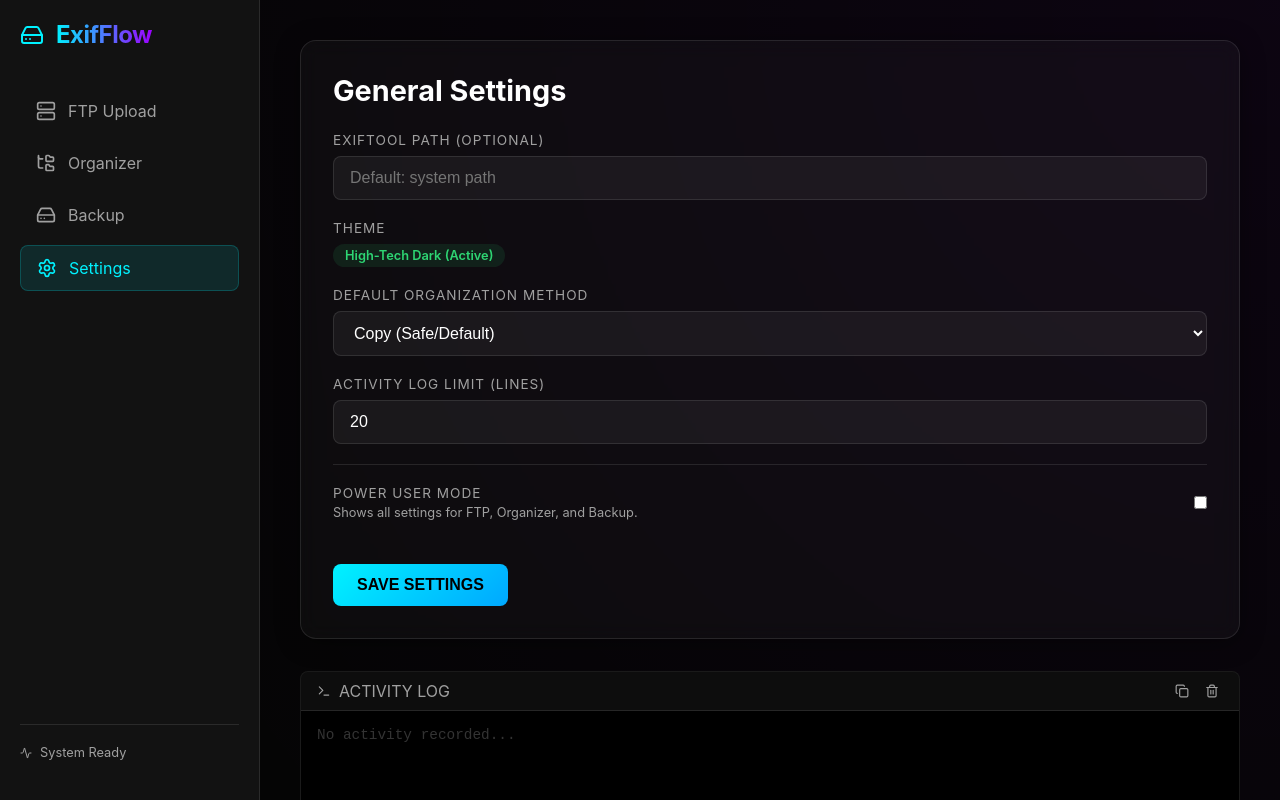
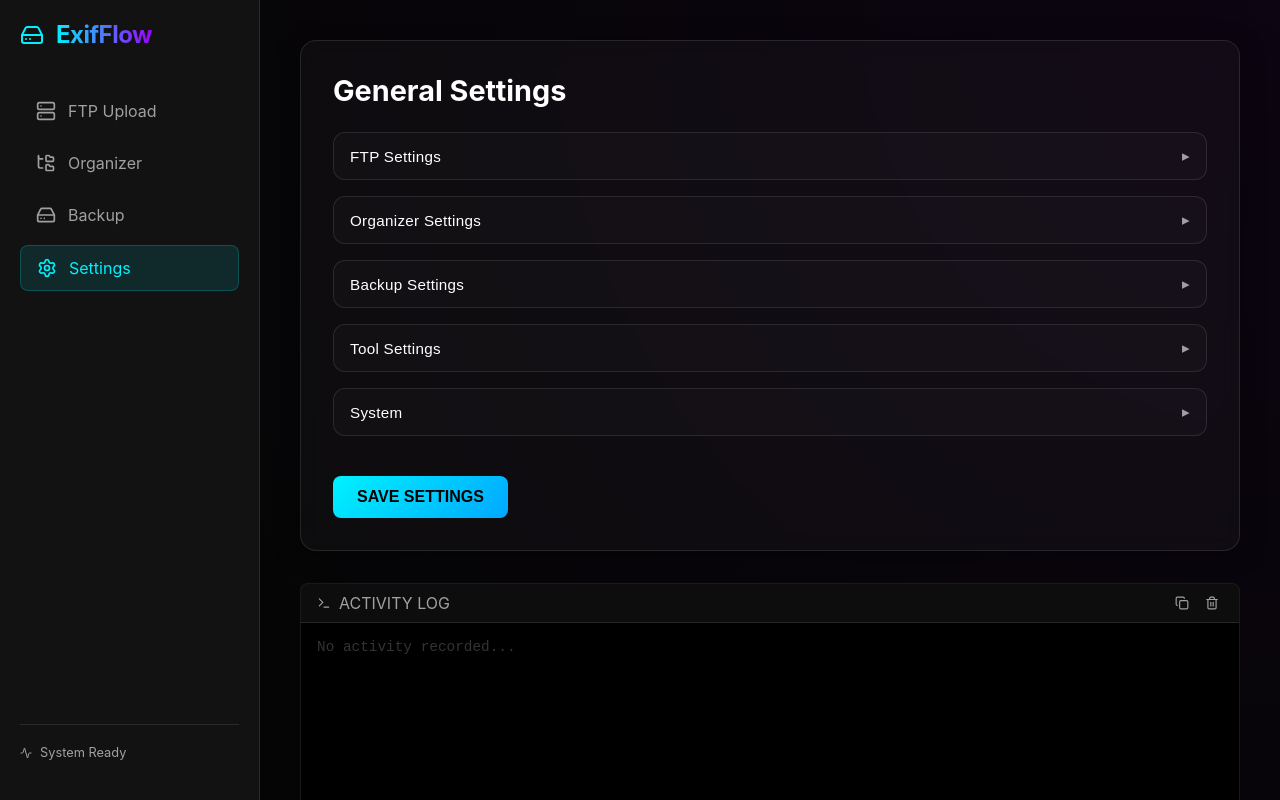
Before and after one commit to hallowslab/ExifFlow, a React (Vite) app in the folder app-gui/: page / in a window 1280 px wide. Both pictures are taken after a click on the element "Settings". Built offline with nearby package versions, Linux system fonts and the light colour scheme.

Commit message:
GUI stuff

```diff
--- a/app-gui/src-tauri/tauri.conf.json
+++ b/app-gui/src-tauri/tauri.conf.json
@@ -2,7 +2,7 @@
   "$schema": "https://schema.tauri.app/config/2",
   "productName": "ExifFlow",
   "version": "0.1.0",
-  "identifier": "com.exifflow.app",
+  "identifier": "com.exifflow.htl",
   "build": {
     "beforeDevCommand": "npm run dev",
     "devUrl": "http://localhost:1420",
--- a/app-gui/src/App.css
+++ b/app-gui/src/App.css
@@ -267,3 +267,75 @@ input:focus {
 .animate-spin {
   animation: spin 1s linear infinite;
 }
+
+.settings-group {
+  border: 1px solid var(--glass-border);
+  border-radius: 12px;
+  background: rgba(255, 255, 255, 0.02);
+  margin-bottom: 16px;
+  overflow: hidden;
+  transition: all 0.2s ease;
+}
+
+/* subtle hover glow like your nav items */
+.settings-group:hover {
+  border-color: rgba(0, 242, 255, 0.25);
+  box-shadow: 0 0 0 1px rgba(0, 242, 255, 0.05);
+}
+
+.settings-group-header {
+  width: 100%;
+  background: transparent;
+  border: none;
+  color: var(--text-primary);
+  padding: 14px 16px;
+  display: flex;
+  justify-content: space-between;
+  align-items: center;
+  cursor: pointer;
+
+  font-size: 0.95rem;
+  letter-spacing: 0.3px;
+  transition: all 0.2s ease;
+}
+
+.settings-group-header:hover {
+  color: var(--accent-cyan);
+}
+
+/* little cyber chevron */
+.chevron {
+  color: var(--text-secondary);
+  transition: transform 0.2s ease, color 0.2s ease;
+}
+
+.settings-group:hover .chevron {
+  color: var(--accent-cyan);
+}
+
+.settings-group.open .chevron {
+  color: var(--accent-purple);
+}
+
+/* smooth collapse */
+.settings-group-body {
+  max-height: 0;
+  overflow: hidden;
+  opacity: 0;
+  transform: translateY(-4px);
+  transition: all 0.25s ease;
+  padding: 0 16px;
+}
+
+.settings-group.open .settings-group-body {
+  max-height: 1000px;
+  /* safe large value */
+  opacity: 1;
+  transform: translateY(0);
+  padding: 16px;
+}
+
+/* optional: tighten spacing inside groups */
+.settings-group-body .form-group:last-child {
+  margin-bottom: 0;
+}
--- a/app-gui/src/App.jsx
+++ b/app-gui/src/App.jsx
@@ -13,23 +13,50 @@ import {
   Copy,
   Trash2
 } from 'lucide-react';
+import SettingsGroup from './components/Accordion';
 import './App.css';
+
+const SETTINGS_STORAGE_KEY = 'exifflow.settings.v1';
+
+const DEFAULT_APP_SETTINGS = {
+  ftp: {
+    uploadPath: 'C:/ExifFlow/Uploads',
+    user: 'user'
+  },
+  organize: {
+    source: 'C:/ExifFlow/Uploads',
+    destination: 'C:/ExifFlow/Organized',
+    method: 'copy'
+  },
+  backup: {
+    source: 'C:/ExifFlow/Organized',
+    destination: 'D:/Backups/ExifFlow'
+  },
+  tool: {
+    exiftoolPath: ''
+  },
+  system: {
+    logLimit: 50,
+    powerUserMode: false
+  }
+};
 
 function App() {
   const [activeTab, setActiveTab] = useState('ftp');
   const [ftpStatus, setFtpStatus] = useState('offline');
   const [isOrganizing, setIsOrganizing] = useState(false);
   const [logs, setLogs] = useState([]);
-  const [logLimit, setLogLimit] = useState(20);
-  const [isPowerUser, setIsPowerUser] = useState(false);
+  const [logLimit, setLogLimit] = useState(DEFAULT_APP_SETTINGS.system.logLimit);
+  const [isPowerUser, setIsPowerUser] = useState(DEFAULT_APP_SETTINGS.system.powerUserMode);
+  const [appSettings, setAppSettings] = useState(DEFAULT_APP_SETTINGS);
   const [progress, setProgress] = useState({ total: 0, processed: 0, errors: 0 });
 
   // FTP Config
   const [ftpConfig, setFtpConfig] = useState({
     address: '0.0.0.0',
     port: 21212,
-    directory: 'C:/ExifFlow/Uploads',
-    username: 'user',
+    directory: DEFAULT_APP_SETTINGS.ftp.uploadPath,
+    username: DEFAULT_APP_SETTINGS.ftp.user,
     password: '',
     enable_ftps: true
   });
@@ -37,20 +64,59 @@ function App() {
 
   // Organize Config
   const [orgConfig, setOrgConfig] = useState({
-    source: 'C:/ExifFlow/Uploads',
-    destination: 'C:/ExifFlow/Organized',
+    source: DEFAULT_APP_SETTINGS.organize.source,
+    destination: DEFAULT_APP_SETTINGS.organize.destination,
     dryRun: false,
-    useCopy: true // Safe by default
+    useCopy: DEFAULT_APP_SETTINGS.organize.method === 'copy' // Safe by default
   });
 
   // Backup Config
   const [backupConfig, setBackupConfig] = useState({
-    source: 'C:/ExifFlow/Organized',
-    destination: 'D:/Backups/ExifFlow',
+    source: DEFAULT_APP_SETTINGS.backup.source,
+    destination: DEFAULT_APP_SETTINGS.backup.destination,
     dedupe: 'size_time'
   });
 
+  const applySettingsToConfigs = (settings) => {
+    setFtpConfig((prev) => ({
+      ...prev,
+      directory: settings.ftp.uploadPath,
+      username: settings.ftp.user
+    }));
+    setOrgConfig((prev) => ({
+      ...prev,
+      source: settings.organize.source,
+      destination: settings.organize.destination,
+      useCopy: settings.organize.method === 'copy'
+    }));
+    setBackupConfig((prev) => ({
+      ...prev,
+      source: settings.backup.source,
+      destination: settings.backup.destination
+    }));
+    setLogLimit(settings.system.logLimit);
+    setIsPowerUser(settings.system.powerUserMode);
+  };
+
   useEffect(() => {
+    try {
+      const storedSettings = localStorage.getItem(SETTINGS_STORAGE_KEY);
+      if (storedSettings) {
+        const parsed = JSON.parse(storedSettings);
+        const mergedSettings = {
+          ftp: { ...DEFAULT_APP_SETTINGS.ftp, ...(parsed.ftp || {}) },
+          organize: { ...DEFAULT_APP_SETTINGS.organize, ...(parsed.organize || {}) },
+          backup: { ...DEFAULT_APP_SETTINGS.backup, ...(parsed.backup || {}) },
+          tool: { ...DEFAULT_APP_SETTINGS.tool, ...(parsed.tool || {}) },
+          system: { ...DEFAULT_APP_SETTINGS.system, ...(parsed.system || {}) }
+        };
+        setAppSettings(mergedSettings);
+        applySettingsToConfigs(mergedSettings);
+      }
+    } catch (error) {
+      console.error('Failed to load settings:', error);
+    }
+
     // Listen for progress updates from backend
     const unlistenOrg = listen('org-progress', (event) => {
       setProgress(event.payload);
@@ -72,6 +138,26 @@ function App() {
       unlistenFtp.then((fn) => fn());
     };
   }, []);
+
+  const updateAppSettings = (section, field, value) => {
+    setAppSettings((prev) => ({
+      ...prev,
+      [section]: {
+        ...prev[section],
+        [field]: value
+      }
+    }));
+  };
+
+  const handleSaveSettings = () => {
+    try {
+      localStorage.setItem(SETTINGS_STORAGE_KEY, JSON.stringify(appSettings));
+      applySettingsToConfigs(appSettings);
+      addLog('Settings saved and applied');
+    } catch (error) {
+      addLog(`Failed to save settings: ${error}`);
+    }
+  };
 
   const addLog = (msg) => {
     setLogs((prev) => [`[${new Date().toLocaleTimeString()}] ${msg}`, ...prev].slice(0, logLimit));
@@ -322,47 +408,127 @@ function App() {
         return (
           <div className="panel">
             <h2>General Settings</h2>
+
+            <SettingsGroup title="FTP Settings">
               <div className="form-group">
-              <label>ExifTool Path (Optional)</label>
-              <input placeholder="Default: system path" />
+                <label>Default Upload Path</label>
+                <input
+                  value={appSettings.ftp.uploadPath}
+                  onChange={(e) => updateAppSettings('ftp', 'uploadPath', e.target.value)}
+                  placeholder="Default: C:/ExifFlow/Uploads"
+                />
               </div>
+
               <div className="form-group">
-              <label>Theme</label>
-              <div className="status-badge status-online">High-Tech Dark (Active)</div>
+                <label>Default User</label>
+                <input
+                  value={appSettings.ftp.user}
+                  onChange={(e) => updateAppSettings('ftp', 'user', e.target.value)}
+                  placeholder="user"
+                />
               </div>
+            </SettingsGroup>
+
+            <SettingsGroup title="Organizer Settings">
+              <div className="form-group">
+                <label>Default Organized Source</label>
+                <input
+                  value={appSettings.organize.source}
+                  onChange={(e) => updateAppSettings('organize', 'source', e.target.value)}
+                  placeholder="Default: C:/ExifFlow/Uploads"
+                />
+              </div>
+
+              <div className="form-group">
+                <label>Default Organized Destination</label>
+                <input
+                  value={appSettings.organize.destination}
+                  onChange={(e) => updateAppSettings('organize', 'destination', e.target.value)}
+                  placeholder="Default: C:/ExifFlow/Organized"
+                />
+              </div>
+
               <div className="form-group">
                 <label>Default Organization Method</label>
                 <select
-                value={orgConfig.useCopy ? 'copy' : 'move'}
-                onChange={e => setOrgConfig({ ...orgConfig, useCopy: e.target.value === 'copy' })}
+                  value={appSettings.organize.method}
+                  onChange={(e) =>
+                    updateAppSettings('organize', 'method', e.target.value)
+                  }
                 >
                   <option value="copy">Copy (Safe/Default)</option>
                   <option value="move">Move (Destructive)</option>
                 </select>
               </div>
+            </SettingsGroup>
+
+            <SettingsGroup title="Backup Settings">
+              <div className="form-group">
+                <label>Default Backup Source</label>
+                <input
+                  value={appSettings.backup.source}
+                  onChange={(e) => updateAppSettings('backup', 'source', e.target.value)}
+                  placeholder="Default: C:/ExifFlow/Organized"
+                />
+              </div>
+
+              <div className="form-group">
+                <label>Default Backup Destination</label>
+                <input
+                  value={appSettings.backup.destination}
+                  onChange={(e) => updateAppSettings('backup', 'destination', e.target.value)}
+                  placeholder="Default: C:/ExifFlow/Backup"
+                />
+              </div>
+            </SettingsGroup>
+
+            <SettingsGroup title="Tool Settings">
+              <div className="form-group">
+                <label>ExifTool Path (Optional)</label>
+                <input
+                  value={appSettings.tool.exiftoolPath}
+                  onChange={(e) => updateAppSettings('tool', 'exiftoolPath', e.target.value)}
+                  placeholder="Default: system path"
+                />
+              </div>
+            </SettingsGroup>
+
+            <SettingsGroup title="System">
+              <div className="form-group">
+                <label>Theme</label>
+                <div className="status-badge status-online">
+                  High-Tech Dark (Active)
+                </div>
+              </div>
+
               <div className="form-group">
                 <label>Activity Log Limit (Lines)</label>
                 <input
                   type="number"
-                value={logLimit}
-                onChange={e => setLogLimit(Math.min(500, Math.max(1, parseInt(e.target.value) || 1)))}
+                  value={appSettings.system.logLimit}
+                  onChange={(e) =>
+                    updateAppSettings(
+                      'system',
+                      'logLimit',
+                      Math.min(500, Math.max(1, parseInt(e.target.value, 10) || 1))
+                    )
+                  }
                 />
               </div>
-            <div className="form-group" style={{ borderTop: '1px solid var(--glass-border)', paddingTop: '20px', marginTop: '20px' }}>
-              <div style={{ display: 'flex', alignItems: 'center', justifyContent: 'space-between' }}>
-                <div>
-                  <label style={{ marginBottom: '4px' }}>Power User Mode</label>
-                  <p style={{ fontSize: '0.8rem', color: 'var(--text-secondary)' }}>Shows all settings for FTP, Organizer, and Backup.</p>
-                </div>
+
+              <div className="form-group">
+                <label>Power User Mode</label>
                 <input
                   type="checkbox"
-                  style={{ width: 'auto' }}
-                  checked={isPowerUser}
-                  onChange={e => setIsPowerUser(e.target.checked)}
+                  checked={appSettings.system.powerUserMode}
+                  onChange={(e) => updateAppSettings('system', 'powerUserMode', e.target.checked)}
                 />
               </div>
-            </div>
-            <button className="btn btn-primary" style={{ marginTop: '24px' }}>SAVE SETTINGS</button>
+            </SettingsGroup>
+
+            <button className="btn btn-primary" style={{ marginTop: "24px" }} onClick={handleSaveSettings}>
+              SAVE SETTINGS
+            </button>
           </div>
         );
       default:
--- /dev/null
+++ b/app-gui/src/components/Accordion.jsx
@@ -0,0 +1,22 @@
+import { useState } from "react";
+
+export default function SettingsGroup({ title, children, defaultOpen = false }) {
+    const [open, setOpen] = useState(defaultOpen);
+
+    return (
+        <div className={`settings-group ${open ? "open" : ""}`}>
+            <button
+                type="button"
+                className="settings-group-header"
+                onClick={() => setOpen(!open)}
+            >
+                <span>{title}</span>
+                <span className="chevron">{open ? "▾" : "▸"}</span>
+            </button>
+
+            <div className="settings-group-body">
+                {children}
+            </div>
+        </div>
+    );
+}
```
Also changed, not shown: app-gui/ComfyUI_00013_.png (added). Lines whose indentation alone changed are shown as unchanged.
